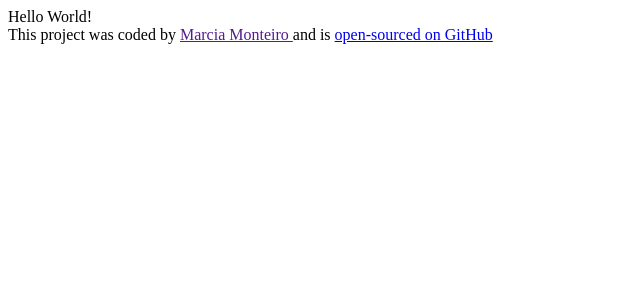
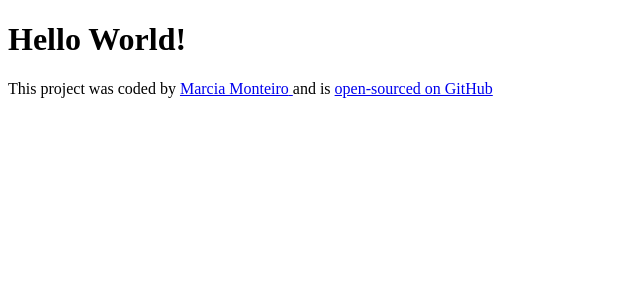
Before and after one commit to marcialuisa23/react-weather-app., a React (Create React App) app: page / in a window 1280 px wide. Shown: the top 300 px of the page, without its empty margins (0-640 px from the left). Built offline with nearby package versions, Linux system fonts and the light colour scheme.

Commit message:
adds my portfolio url

```diff
--- a/src/App.js
+++ b/src/App.js
@@ -4,9 +4,14 @@ import "./App.css";
 export default function App() {
   return (
     <div className="App">
-      Hello World!
+      <h1>Hello World!</h1>
       <footer>
-        This project was coded by <a href=""> Marcia Monteiro </a> and is {""}{" "}
+        This project was coded by{" "}
+        <a href="https://incandescent-semolina-99a056.netlify.app/">
+          {" "}
+          Marcia Monteiro{" "}
+        </a>{" "}
+        and is {""}{" "}
         <a href="https://github.com/marcialuisa23/react-weather-app.">
           {" "}
           open-sourced on GitHub{" "}
```
